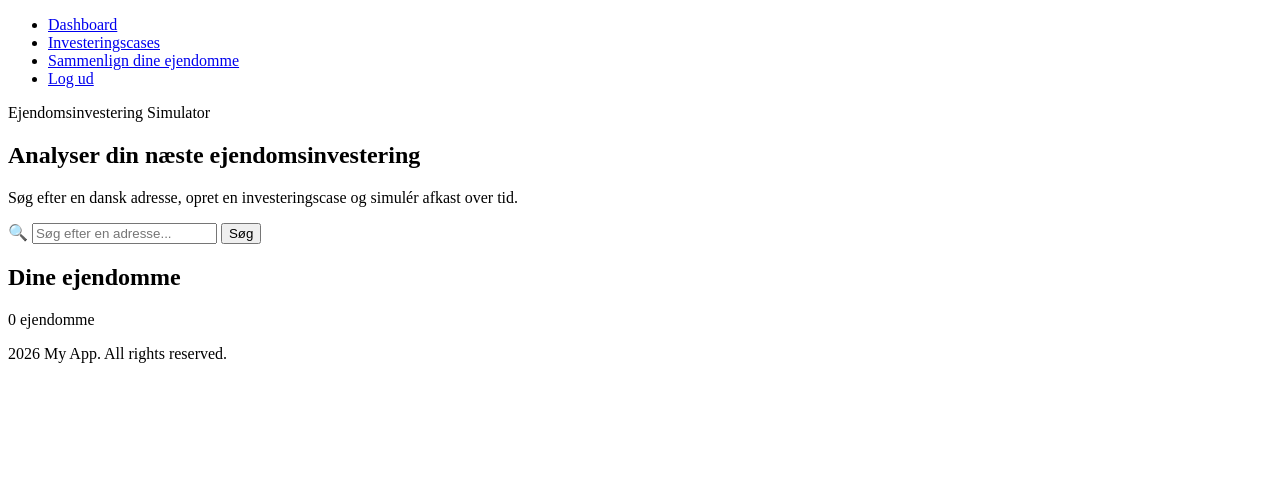
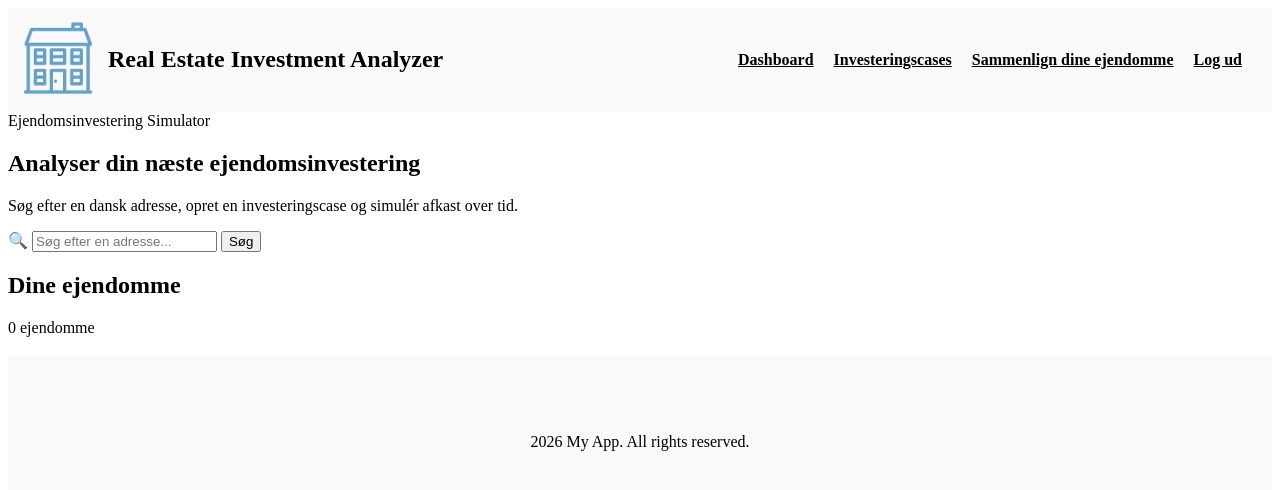
Before and after one commit to Grimberg12/Programmerings-exam, a plain HTML site: page Frontend/public/index.html in a window 1280 px wide. Drawn offline with Linux system fonts and the light colour scheme.

Commit message:
tilføjet nav bar til resten af siderne

```diff
--- a/Frontend/css/color.css
+++ b/Frontend/css/color.css
@@ -1,6 +1,6 @@
 :root {
-  --primary-color: #4953aa;
-  --secondary-color: #4141d3;
+  --primary-color: #4f58a9;
+  --secondary-color: #7272d6;
   --text-color: #000000;
   --background-color: #f9f9f9;
   --font-family: 'Arial', sans-serif;
--- a/Frontend/css/footer-header.css
+++ b/Frontend/css/footer-header.css
@@ -0,0 +1,50 @@
+#footer {
+  background-color: var(--background-color);
+  color: var(--text-color);
+  text-align: center;
+  padding: 20px;
+  margin-top: 20px;
+}
+
+.logo {
+  width: 80px;
+  height: auto;
+}
+
+.header-nav {
+  display: flex;
+  align-items: center;
+  background-color: var(--background-color);
+  padding: 10px;
+}
+
+.header-left {
+  display: flex;
+  align-items: center;
+}
+
+.header-left h1 {
+  margin-left: 10px;
+  font-size: 24px;
+}
+
+.header-right ul {
+  list-style: none;
+  display: flex;
+  gap: 20px;
+  align-items: left;
+}
+
+.header-right ul li a {
+  color: var(--text-color);
+  font-weight: bold;
+}
+
+.header-right ul li a:hover {
+  color: var(--primary-color);
+}
+
+.header-right {
+  margin-left: auto;
+  margin-right: 20px;
+}
--- a/Frontend/css/login.css
+++ b/Frontend/css/login.css
@@ -1,6 +1,6 @@
 .container {
   display: flex;
-  height: 55vh;
+  height: 60vh;
   color: var(--text-color);
   font-family: var(--font-family);
   background-color: var(--background-color);
--- a/Frontend/layout/header.html
+++ b/Frontend/layout/header.html
@@ -4,13 +4,21 @@
 <body>
 
     <header>
-        <nav>
+        <nav class="header-nav">
+            <div class="header-left">
+                <a href="../public/index.html">
+                    <img src="../pictures/ejerbolig.png" alt="Logo" class="logo">
+                </a>
+                <h1>Real Estate Investment Analyzer</h1>
+            </div>
+            <div class="header-right">
             <ul>
                 <li><a href="index.html">Dashboard</a></li>
                 <li><a href="case.html">Investeringscases</a></li>
                 <li><a href="compare.html">Sammenlign dine ejendomme</a></li>
                 <li><a href="login.html">Log ud</a></li>
             </ul>
+            </div>
         </nav>
     </header>
 
--- a/Frontend/public/index.html
+++ b/Frontend/public/index.html
@@ -5,6 +5,8 @@
     <meta name="viewport" content="width=device-width, initial-scale=1.0">
     <title>Dashboard</title>
     <link rel="stylesheet" href="../css/color.css">
+    <link rel="stylesheet" href="../css/index.css">
+    <link rel="stylesheet" href="../css/footer-header.css">
 </head>
 <body>
 
```
Also changed, not shown: Frontend/public/case.html (+1 -1 lines), Frontend/public/compare.html (+2 -1 lines), Frontend/css/index.css (added).
